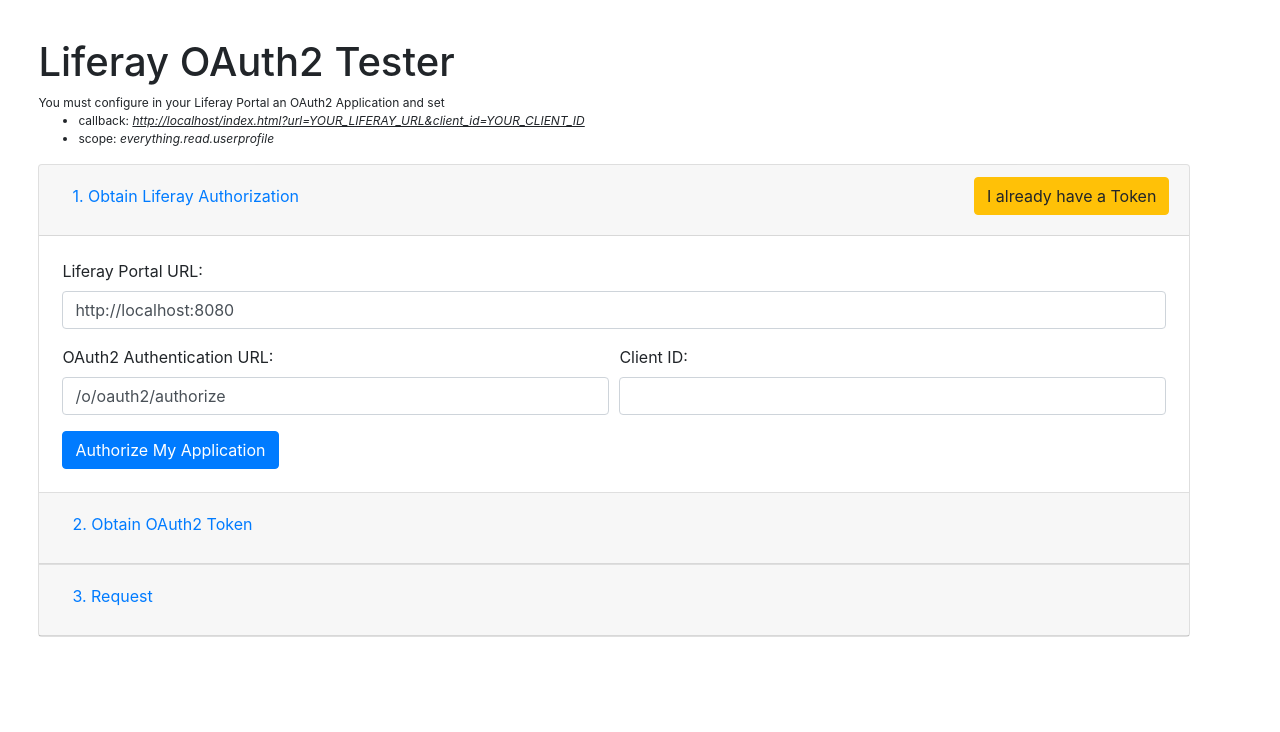
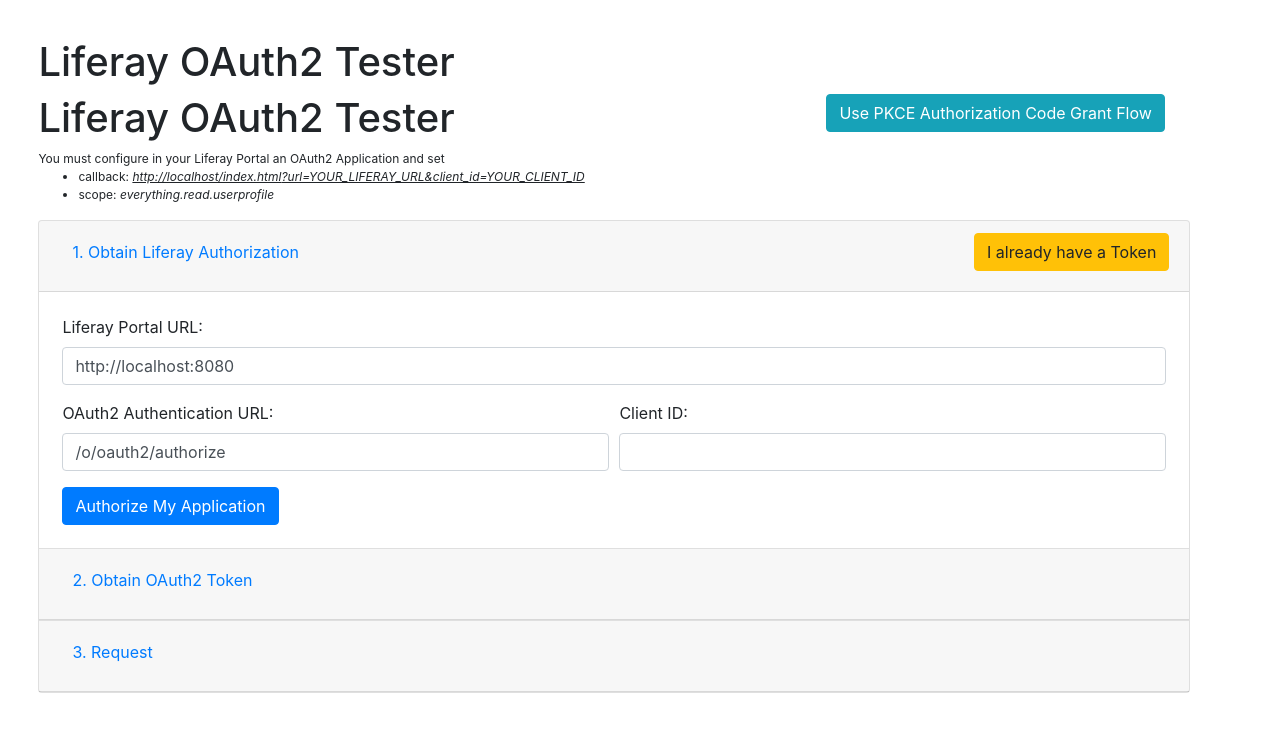
Before and after one commit to martamedio/liferay-oauth2-tester, a plain HTML site: page index.html in a window 1280 px wide. Drawn offline with nearby package versions, Linux system fonts and the light colour scheme.

Commit message:
Add button to access to the PKCE Authorization Code Grant Flow

```diff
--- a/index.html
+++ b/index.html
@@ -13,11 +13,19 @@
 </head>
 <body>
 	<h1>Liferay OAuth2 Tester</h1>
-	<div class="message">You must configure in your Liferay Portal an OAuth2 Application and set<br />
-		<ul>
-			<li>callback: <u><i><span id="callbackURI"></span>?url=YOUR_LIFERAY_URL&client_id=YOUR_CLIENT_ID</i></u></li>
-			<li>scope: <i>everything.read.userprofile</i></li>
-		</ul>
+	<div class="row">
+		<div class="col-8">
+			<h1>Liferay OAuth2 Tester</h1>
+			<div class="message">You must configure in your Liferay Portal an OAuth2 Application and set<br />
+				<ul>
+					<li>callback: <u><i><span id="callbackURI"></span>?url=YOUR_LIFERAY_URL&client_id=YOUR_CLIENT_ID</i></u></li>
+					<li>scope: <i>everything.read.userprofile</i></li>
+				</ul>
+			</div>
+		</div>
+		<div class="col-4">
+			<a href="pkce" class="btn btn-info">Use PKCE Authorization Code Grant Flow</a>
+		</div>
 	</div>
 
 	<div class="modal fade" id="modal" tabindex="-1" role="dialog" aria-hidden="true">
```
